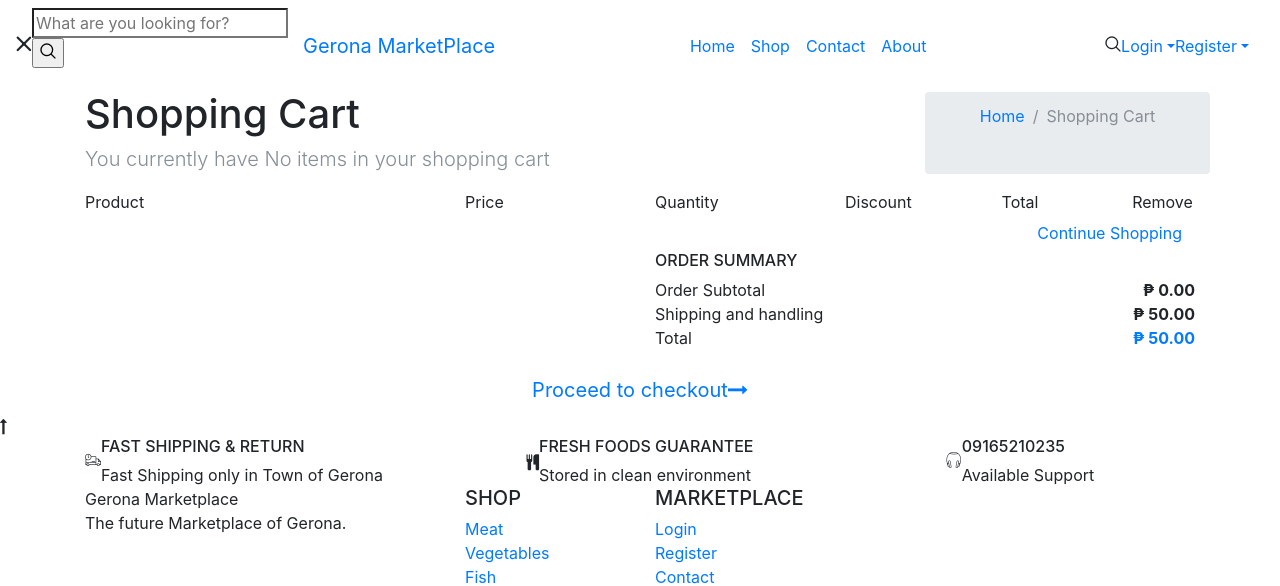
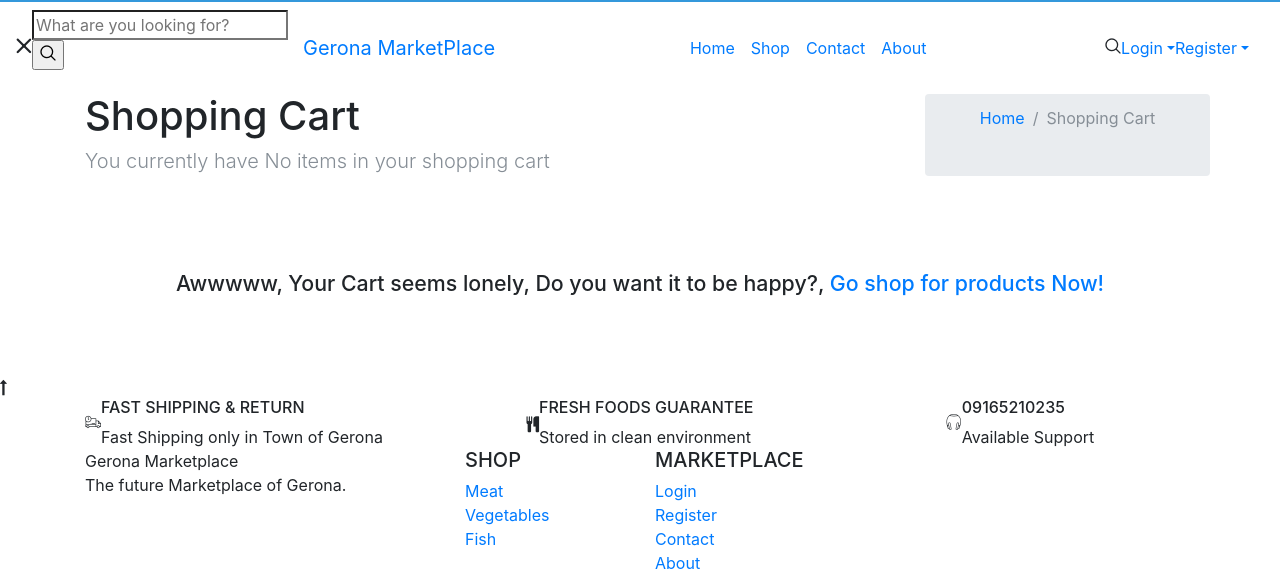
Before and after one commit to AironBOBO/onlinemeat, a CodeIgniter app: page /phpmail/index.php/shoppingcart/index in a window 1280 px wide. Shown: the top 586 px of the page. Run offline with CodeIgniter, Linux system fonts and the light colour scheme; data that the repository does not hold is empty; some libraries are stand-ins or nearby versions.

Commit message:
empty cart and order added , hide admin accout in user view

```diff
--- a/application/controllers/UserAccounts.php
+++ b/application/controllers/UserAccounts.php
@@ -30,7 +30,7 @@ class UserAccounts extends CORE_Controller {
 
             case 'list':
                 $m_users = $this->Users_model;
-                $response['data']=$m_users->get_list('user_accounts.is_deleted=0','user_accounts.*,CONCAT(user_accounts.user_fname," ",user_accounts.user_mname," ",user_accounts.user_lname) as fullname');
+                $response['data']=$m_users->get_list('user_accounts.is_deleted=0 AND user_accounts.user_id!=1','user_accounts.*,CONCAT(user_accounts.user_fname," ",user_accounts.user_mname," ",user_accounts.user_lname) as fullname');
                 echo json_encode($response);
             break;
 
--- a/application/views/shopping_cart_view.php
+++ b/application/views/shopping_cart_view.php
@@ -31,6 +31,7 @@
       </div>
     </section>
     <!-- Shopping Cart Section-->
+    <?php if(count($products_cart)!=0){ ?>
     <section class="shopping-cart">
       <div class="container">
         <div class="basket">
@@ -87,31 +88,6 @@
       <div class="container">
         <div class="row">
           <div class="col-lg-6">
-            <!-- <div class="block">
-              <div class="block-header">
-                <h6 class="text-uppercase">Coupon Code</h6>
-              </div>
-              <div class="block-body">
-                <p>If you have a coupon code, please enter it in the box below</p>
-                <form action="#">
-                  <div class="form-group d-flex">
-                    <input type="text" name="coupon">
-                    <button type="submit">Apply Comment</button>
-                  </div>
-                </form>
-              </div>
-            </div> -->
-            <!-- <div class="block">
-              <div class="block-header">
-                <h6 class="text-uppercase">Instructions for seller</h6>
-              </div>
-              <div class="block-body">
-                <p>If you have some information for the seller you can leave them in the box below</p>
-                <form action="#">
-                  <textarea name="instructions"></textarea>
-                </form>
-              </div>
-            </div> -->
           </div>
           <div class="col-lg-6">
             <div class="block">
@@ -131,6 +107,9 @@
         </div>
       </div>
     </section>
+    <?php } else{ ?>
+      <center><h6 style="margin-top:80px;margin-bottom:80px;font-size:16pt;">Awwwww, Your Cart seems lonely, Do you want it to be happy?, <a href="ProductCategory?searchitem=">Go shop for products Now!</a></h6></center>
+    <?php } ?>
 
     <?php echo $_footer; ?>
     <!-- Javascript files-->
--- a/application/views/template/elements/top_navigation.php
+++ b/application/views/template/elements/top_navigation.php
@@ -1,4 +1,4 @@
-<header class="header">
+<header class="header" style="border-top:2px solid #3498db;">
 	<!-- Tob Bar-->
 	<nav class="navbar navbar-expand-lg">
 		<div class="search-area">
```
Also changed, not shown: application/views/my_orders_view.php (+6 -2 lines), application/views/product_details.php (+3 -9 lines).
